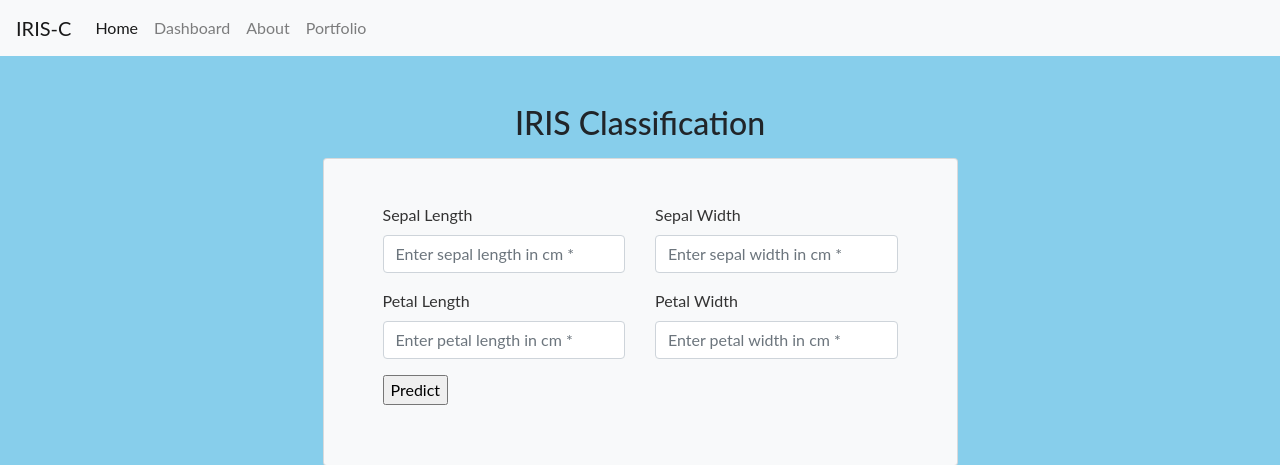
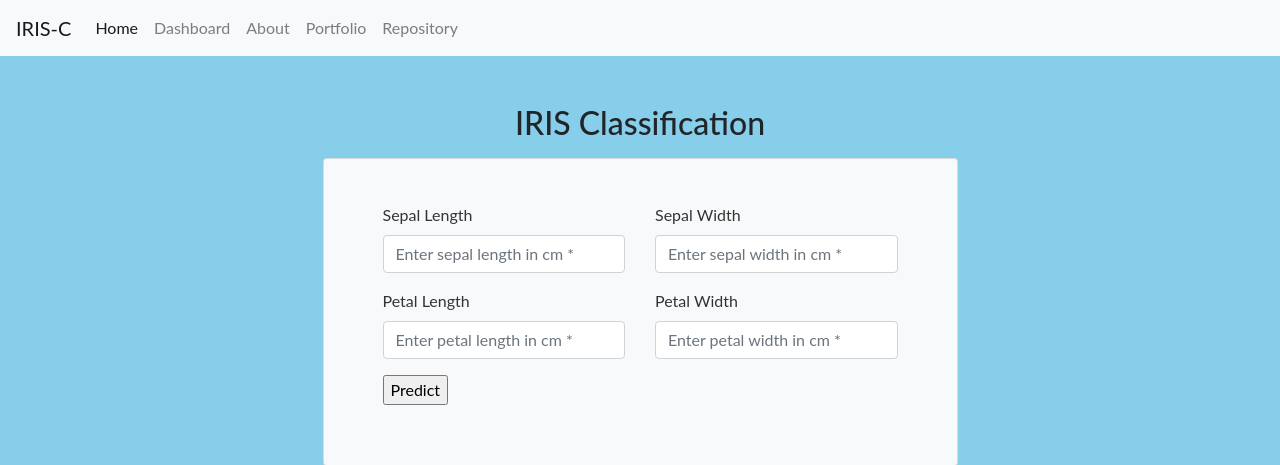
Before and after one commit to kittupriyatham/Machine-Learning-Model-Deployment, a Flask app: page / in a window 1280 px wide. Shown: the top 465 px of the page. Run offline with Flask 3, Linux system fonts and the light colour scheme; some libraries are stand-ins or nearby versions.

Commit message:
Update 24-04-2023 Added repo link

```diff
--- a/templates/about.html
+++ b/templates/about.html
@@ -56,6 +56,7 @@ label {
       <a class="nav-item nav-link" href="/dashboard">Dashboard</a>
       <a class="nav-item nav-link active" href="">About <span class="sr-only">(current)</span></a>
       <a class="nav-item nav-link" href="https://potlurikrishnapriyatham.azurewebsites.net/projects">Portfolio</a>
+      <a class="nav-item nav-link" href="https://github.com/kittupriyatham/Machine-Learning-Model-Deployment" target="_blank">Repository</a>
 
     </div>
   </div>
--- a/templates/dashboard.html
+++ b/templates/dashboard.html
@@ -56,6 +56,7 @@ label {
       <a class="nav-item nav-link active" href="">Dashboard<span class="sr-only">(current)</span></a>
       <a class="nav-item nav-link" href="/about">About</a>
       <a class="nav-item nav-link" href="https://potlurikrishnapriyatham.azurewebsites.net/projects">Portfolio</a>
+      <a class="nav-item nav-link" href="https://github.com/kittupriyatham/Machine-Learning-Model-Deployment" target="_blank">Repository</a>
 
     </div>
   </div>
--- a/templates/index.html
+++ b/templates/index.html
@@ -54,8 +54,8 @@ label {
       <a class="nav-item nav-link active" href="">Home <span class="sr-only">(current)</span></a>
       <a class="nav-item nav-link" href="/dashboard">Dashboard</a>
       <a class="nav-item nav-link" href="/about">About</a>
-        <a class="nav-item nav-link" href="https://potlurikrishnapriyatham.azurewebsites.net/projects">Portfolio</a>
-
+      <a class="nav-item nav-link" href="https://potlurikrishnapriyatham.azurewebsites.net/projects">Portfolio</a>
+      <a class="nav-item nav-link" href="https://github.com/kittupriyatham/Machine-Learning-Model-Deployment" target="_blank">Repository</a>
     </div>
   </div>
 </nav>
--- a/templates/result.html
+++ b/templates/result.html
@@ -54,7 +54,8 @@ label {
       <a class="nav-item nav-link active" href="/home">Home</a>
       <a class="nav-item nav-link" href="/dashboard">Dashboard</a>
       <a class="nav-item nav-link" href="/about">About</a>
-        <a class="nav-item nav-link" href="https://potlurikrishnapriyatham.azurewebsites.net/projects">Portfolio</a>
+      <a class="nav-item nav-link" href="https://potlurikrishnapriyatham.azurewebsites.net/projects">Portfolio</a>
+      <a class="nav-item nav-link" href="https://github.com/kittupriyatham/Machine-Learning-Model-Deployment" target="_blank">Repository</a>
 
     </div>
   </div>
```
